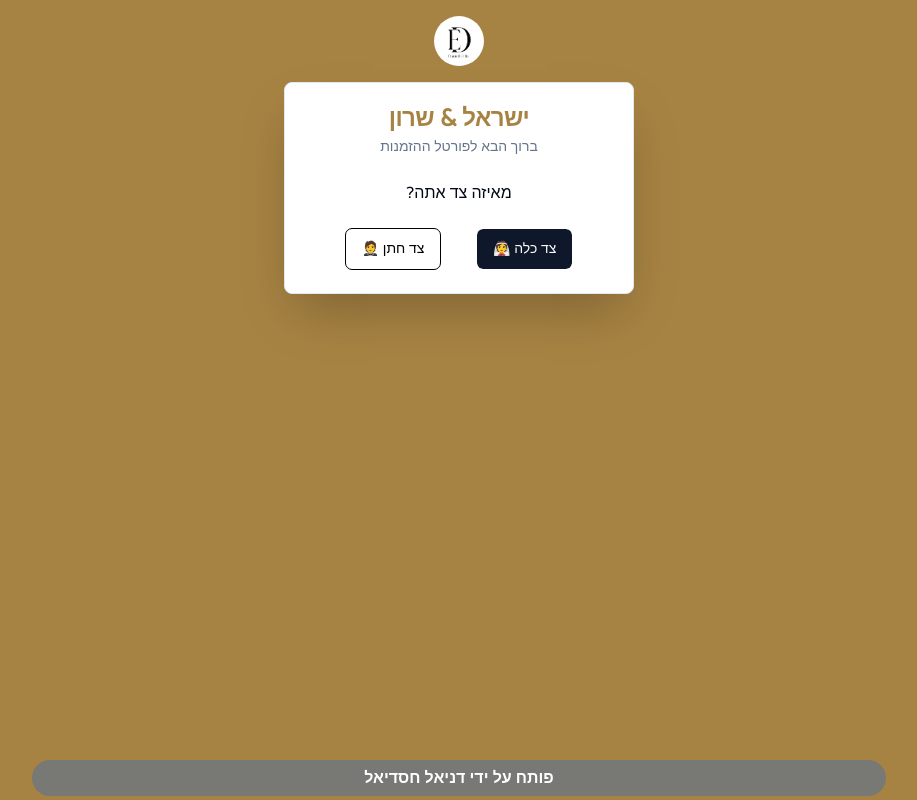
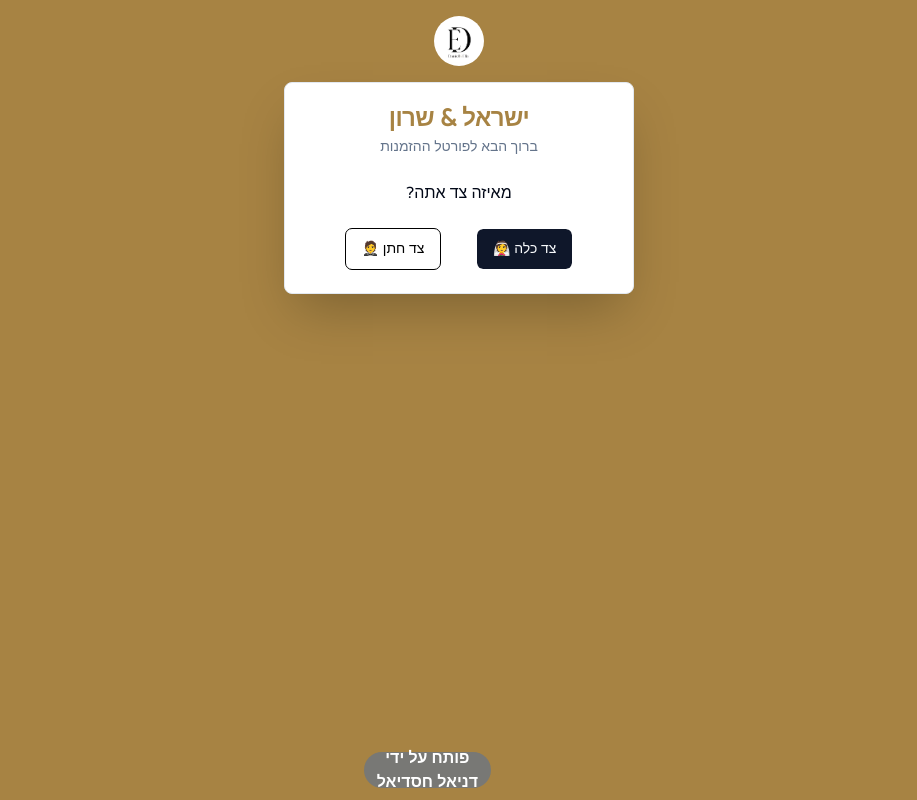
Before and after one commit to dhasdiel/invitation, a Next.js app: page / in a window 1280 px wide. Shown: the whole page, without its empty margins (181-1098 px from the left). Built offline with nearby package versions, Linux system fonts and the light colour scheme.

Commit message:
change style

```diff
--- a/app/globals.css
+++ b/app/globals.css
@@ -71,8 +71,12 @@
 @layer base {
   * {
     @apply border-border;
+    box-sizing: border-box;
+    position: relative;
+    min-width: 0;
   }
   body {
     @apply bg-background text-foreground;
+    min-height: 100dvh;
   }
 }
--- a/app/page.tsx
+++ b/app/page.tsx
@@ -13,7 +13,7 @@ import Link from "next/link";
 
 export default function Home() {
   return (
-    <main className="flex min-h-screen bg-gold flex-col items-center">
+    <main className="relative flex min-h-screen bg-gold flex-col items-center">
       <div className="bg-white rounded-full mt-4">
         <Image src="/logo.png" alt={"logo"} width="50" height="50" />
       </div>
@@ -32,7 +32,9 @@ export default function Home() {
           </Button>
         </CardFooter>
       </Card>
-      <Credit />
+      <div className=" absolute bottom-2">
+        <Credit />
+      </div>
     </main>
   );
 }
--- a/components/InvitationMedia.tsx
+++ b/components/InvitationMedia.tsx
@@ -31,8 +31,8 @@ const InvitationMedia = () => {
           className="rounded-xl shadow-2xl"
           src="/invitation_sharon.jpeg"
           alt={"invitation image"}
-          width="300"
-          height="600"
+          width="400"
+          height="800"
         />
       )}
     </div>
```
